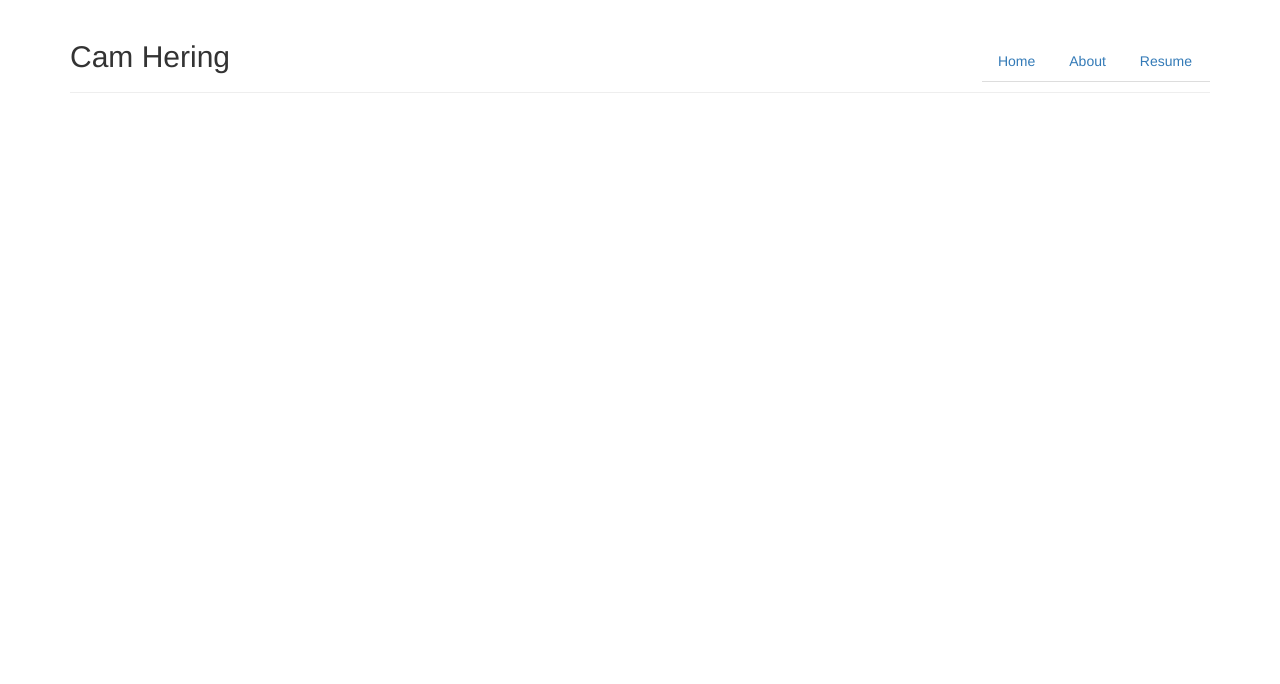
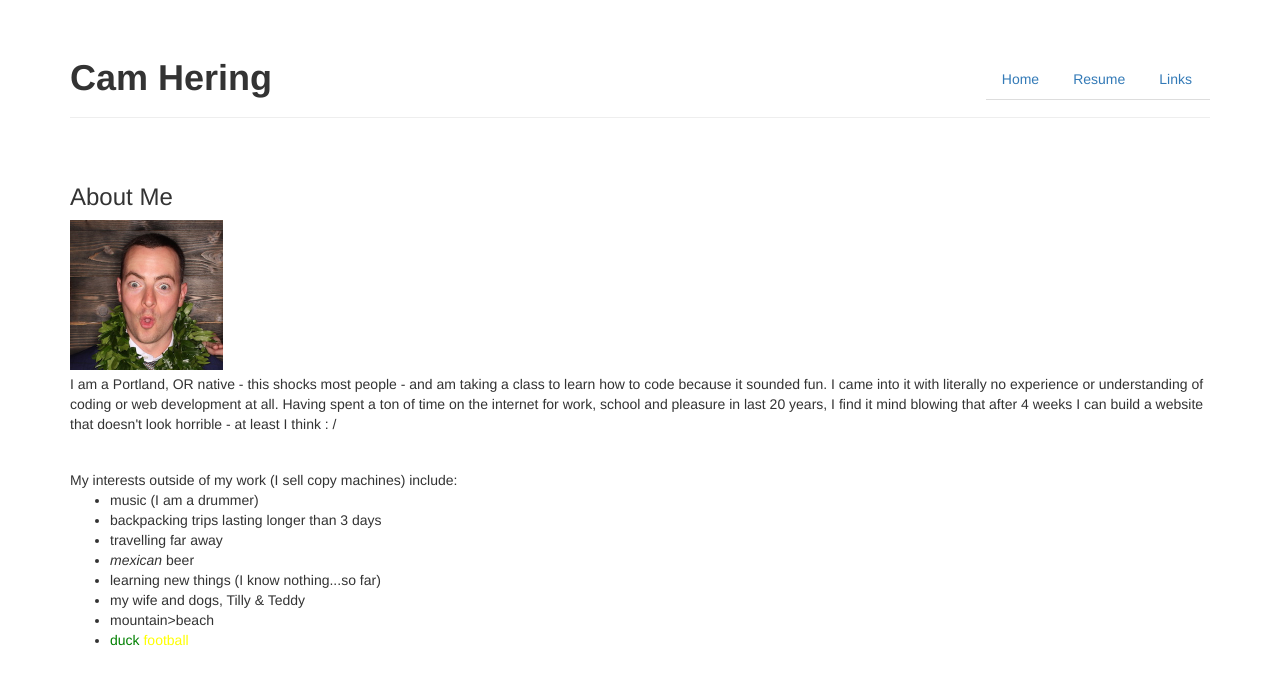
Before and after one commit to camhering/-Portfolio, a plain HTML site: page index.html in a window 1280 px wide. Drawn offline with Linux system fonts and the light colour scheme.

```diff
--- a/css/styles.css
+++ b/css/styles.css
@@ -0,0 +1,17 @@
+p {
+  padding-top: 4px;
+}
+
+.container {
+  padding: 8px;
+  margin: 10px;
+}
+
+.jumbotron {
+    position: center;
+    background: #000 center center;
+    width: 100%;
+    height: 100%;
+    background-size: cover;
+    overflow: hidden;
+}
--- a/index.html
+++ b/index.html
@@ -6,15 +6,37 @@
     <link href="css/bootstrap.min.css" rel="stylesheet" media="screen">
   </head>
     <body>
+
+
       <div class="container">
         <header class="page-header">
           <ul class="nav nav-tabs pull-right">
             <li><a href="#">Home</a></li>
-          <li><a href="#">About</a></li>
-          <li><a href="#">Resume</a></li>
+            <li><a href="resume.html">Resume</a></li>
+            <li><a href="#">Links</a></li>
           </ul>
-        <h2>Cam Hering</h2>
+        <h1><strong>Cam Hering</strong></h1>
       </div>
 
+      <div class="container">
+        <h3>About Me</h3>
+          <img src="img/Camface.JPG" alt="Hawt photo of Cam's face" style="width:153px;height:150px;">
+          <p>I am a Portland, OR native - this shocks most people - and am taking a class to learn how to code because it sounded fun. I came into it with literally no experience or understanding of coding or web development at all. Having spent a ton of time on the internet for work, school and pleasure in last 20 years, I find it mind blowing that after 4 weeks I can build a website that doesn't look  horrible - at least I think : /
+      </div>
+
+      <div class="container">
+          My interests outside of my work (I sell copy machines) include:
+          <ul>
+            <li>music (I am a drummer)</li>
+            <li>backpacking trips lasting longer than 3 days</li>
+            <li>travelling far away</li>
+            <li><em>mexican</em> beer</li>
+            <li>learning new things (I know nothing...so far)</li>
+            <li>my wife and dogs, Tilly & Teddy</li>
+            <li>mountain>beach</li>
+            <li><span style="color:green">duck</span><span style="color:yellow"> football</span></li>
+          </ul>
+        </div>
+    </div>
   </body>
 </html>
```
Also changed, not shown: img/CAMSUNSET.jpg (added), img/Camface.JPG (added), resume.html (added), 2 other files. Lines whose indentation alone changed are shown as unchanged.
